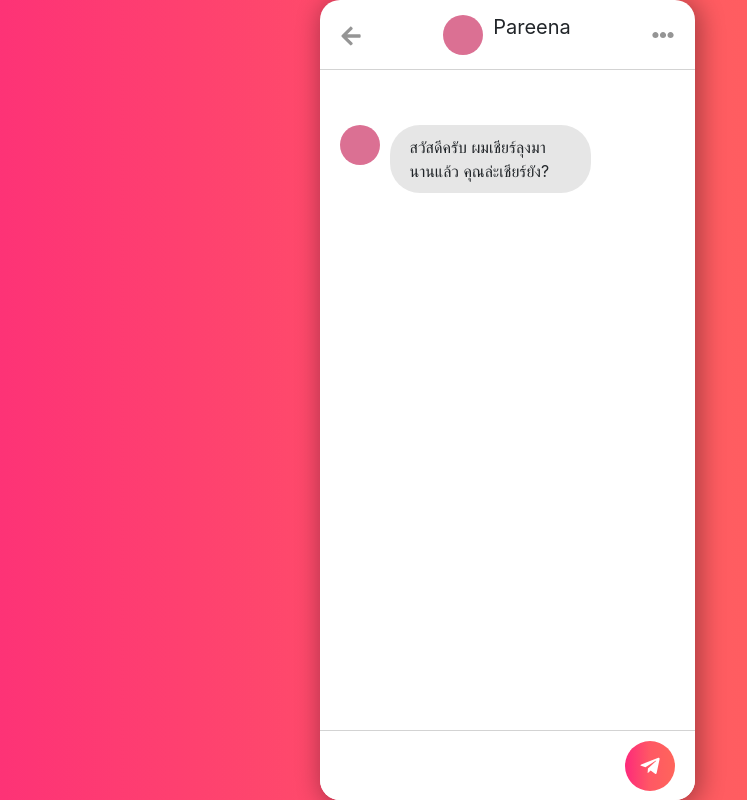
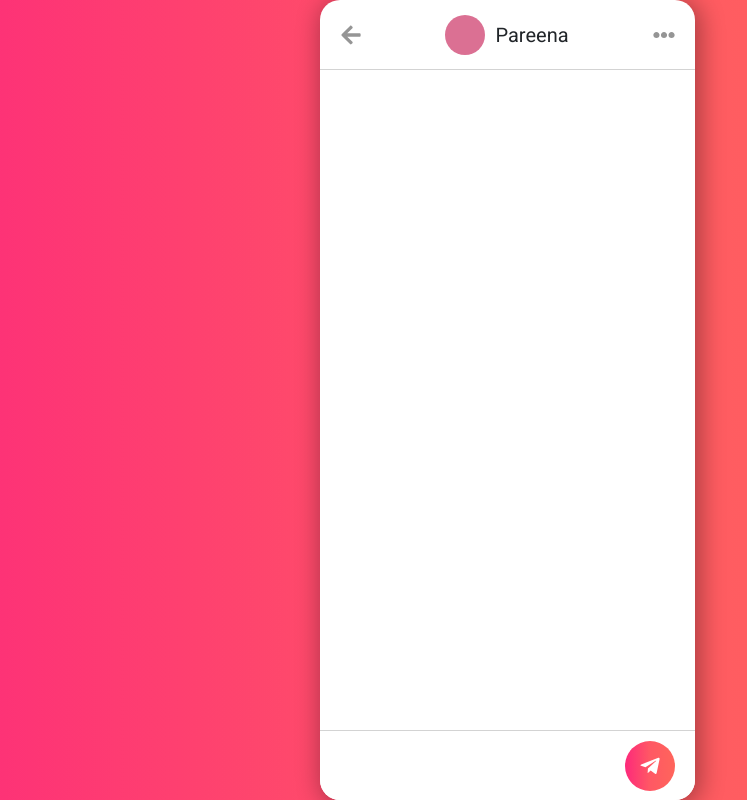
Before and after one commit to noppanat1997/slimder, a React (Create React App) app: page /chat in a window 1280 px wide. Shown: the whole page, without its empty margins (133-880 px from the left). Built offline with nearby package versions, Linux system fonts and the light colour scheme.

Commit message:
📦 than >> master (#8)
* 👓 init structure with react router

* add Chat

* 🆕 Chat finished v1.0

* before pull from master

* 🆕 smooth scroll

* edit color

* ok!

* 🆕 edited swipe and chat

* edited swipe

* fix chat headder

* update swipe

* update chat

```diff
--- a/src/components/Chat.js
+++ b/src/components/Chat.js
@@ -8,16 +8,6 @@ import { Link } from 'react-router-dom';
 export default () => {
   const [msg, setMsg] = useState('');
   const [msgs, setMsgs] = useState([]);
-
-  useEffect(() => {
-    setMsgs([
-      ...msgs,
-      {
-        name: 'Pareena',
-        text: 'สวัสดีครับ ผมเชียร์ลุงมานานแล้ว คุณล่ะเชียร์ยัง?',
-        isMe: false
-      }])
-  }, [])
 
   useEffect(() => {
     const ele = document.querySelector('.chat-box');
@@ -64,6 +54,7 @@ export default () => {
       <div className="chat-input">
         <input
           id="input-chat"
+          type="text"
           placeholder="Type something..."
           value={msg}
           onChange={e => setMsg(e.target.value)}
--- a/src/components/Chat.scss
+++ b/src/components/Chat.scss
@@ -1,6 +1,7 @@
 
 .chat-container {
   height: 100%;
+  font-family: 'Roboto';
   position: relative;
 
   .chat-header {
@@ -31,6 +32,8 @@
 
       .username {
         font-size: 20px;
+        margin: 0;
+        font-family: inherit;
       }
     }
 
--- a/src/components/Match.js
+++ b/src/components/Match.js
@@ -1,5 +1,5 @@
-
 import React from "react";
+import { Link } from 'react-router-dom';
 import "./Match.scss";
 
 export default ({name}) => {
@@ -14,12 +14,16 @@ export default ({name}) => {
         <img src="https://github.com/thanapat722/eBid/blob/test_builds/src/assets/eLogo.png?raw=true" alt="" />
       </div>
       <div className="match-btn-container">
+        <Link to="/chat">
           <button type="submit" className="btn">
             SEND A MESSAGE
           </button>
+        </Link>
+        <Link to="/swipe">
           <button type="submit" className="btn_s">
             KEEP SWIPING
           </button>
+        </Link>
       </div>
     </div>
   )
--- a/src/components/Swipe.js
+++ b/src/components/Swipe.js
@@ -1,4 +1,5 @@
 import React from 'react';
+import { Link } from 'react-router-dom';
 import { connect } from 'react-redux';
 import ReactSwipe from 'react-swipe';
 import CardItem from './CardItem.js';
@@ -38,11 +39,12 @@ const Swipe = (props) => {
         <FaArrowLeft className="back-btn" />
 
         <div className="user-info">
-          <p className="username text-danger font-weight-bold" style={{ fontSize: '35px' }}>slimder</p>
+          <p className="username text-danger font-weight-bold" style={{fontSize:'35px'}}>Slimder</p>
         </div>
 
-        <IoIosChatbubbles style={{ fontSize: '35px' }} className="dot-btn" />
-
+        <Link to="/match">
+          <IoIosChatbubbles style={{fontSize:'35px'}} className="dot-btn"/>
+        </Link>
       </div>
       <ReactSwipe
         className="carousel ml-3 mt-5"
@@ -51,18 +53,20 @@ const Swipe = (props) => {
       >
         {mapAllCard}
       </ReactSwipe>
-      <div className="d-flex justify-content-center" style={{ marginTop: '10%' }}>
+      <div className="d-flex justify-content-center than-padding mt-5" >
         <button className="buttonSmall" onClick={prevHandler}>
-          <MdRefresh className="text-warning" style={{ fontSize: '30px' }} />
+          <MdRefresh className="text-warning" style={{fontSize: '30px'}}/>
         </button>
         <button className="buttonBig" onClick={nextHandler}>
           <MdClose className="text-danger" style={{ fontSize: '50px' }} />
         </button>
-        <button className="buttonBig" >
-          <FaHeart className="text-info" style={{ fontSize: '50px' }} />
-        </button>
-        <button className="buttonSmall" >
-          <MdLocationOn className="text-primary" style={{ fontSize: '30px' }} />
+        <Link to="/match">
+          <button className="buttonBig">
+            <FaHeart className="text-info" style={{fontSize: '50px'}}/>
+          </button>
+        </Link>
+        <button className="buttonSmall">
+          <MdLocationOn className="text-primary" style={{fontSize: '30px'}}/>
         </button>
       </div>
     </div>
--- a/src/components/Swipe.scss
+++ b/src/components/Swipe.scss
@@ -1,10 +1,13 @@
 .buttonSmall {
   background-color: #ffffff;
   border-radius :50%;
-  width :70px;
-  height:70px;
+  width: 70px;
+  height: 70px;
   border: 8px solid rgb(223, 223, 223);
+
+  &:focus { outline: none }
 }
+
 .buttonSmall:hover { background-color: #e2e2e2;}
 
 .buttonSmall:active {
@@ -14,9 +17,10 @@
 .buttonBig {
   background-color: #ffffff;
   border-radius :50%;
-  width :120px;
-  height:120px;
+  width : 100px;
+  height: 100px;
   border: 8px solid rgb(223, 223, 223);
+  &:focus { outline: none }
 }
 .buttonBig:hover { background-color: #e2e2e2;}
 
@@ -58,6 +62,12 @@
 
     .username {
       font-size: 20px;
+      font-family: 'Kaushan Script';
+      margin: 0;
     }
   }
 }
+
+.than-padding {
+  padding: 0 20px;
+}
```
Lines whose indentation alone changed are shown as unchanged.
